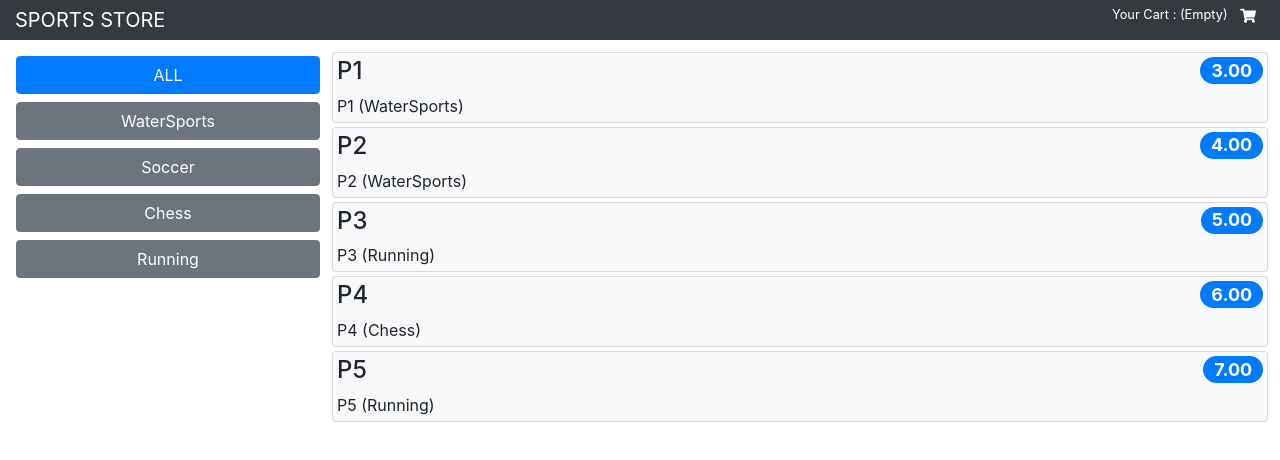
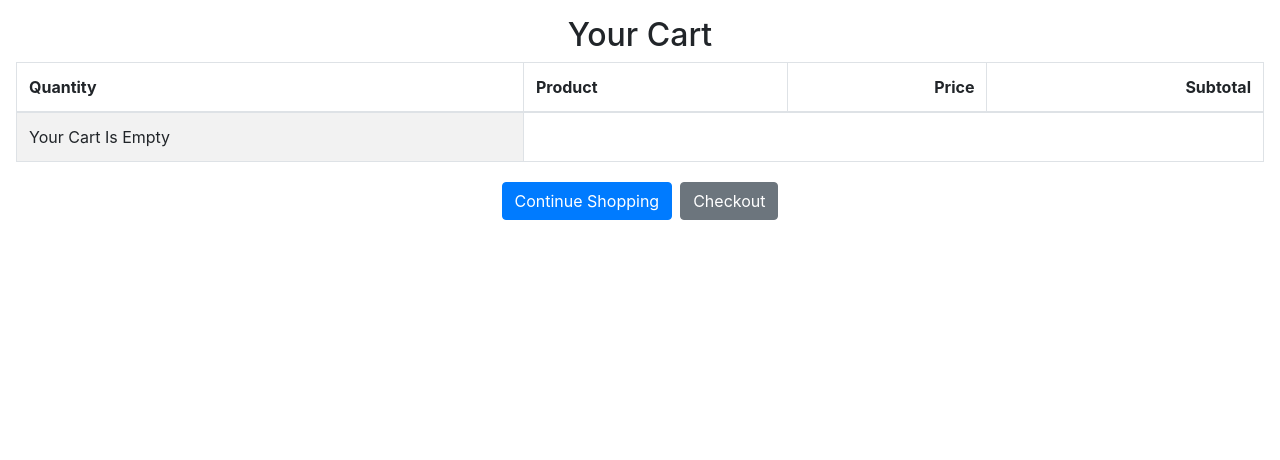
Before and after one commit to HgSon/React16, a React (Create React App) app in the folder sportstore-16/: page /shop/cart in a window 1280 px wide. Before the commit this address led to /shop/products. Shown: the top 460 px of the page. Built offline with nearby package versions, Linux system fonts and the light colour scheme.

Commit message:
카트 페이지 추가

```diff
--- a/sportstore-16/src/data/CartReducer.js
+++ b/sportstore-16/src/data/CartReducer.js
@@ -27,8 +27,13 @@ export const CartReducer = (storeData, action) => {
 			return newStore;
 		//수량 변경
 		case ActionTypes.CART_UPDATE:
-			newStore.cart.map((item) => {
+			console.log("update cart");
+			console.log("payloadQuantity", payloadQuantity)
+			newStore.cart = newStore.cart.map((item) => {
 				if (item.product.id === payloadProduct.id) {
+					console.log("match");
+					console.log("id", item.product.id)
+					console.log(action.payload)
 					const diff = payloadQuantity - item.quantity;
 					//차액만큼 더함
 					newStore.cartPrice += diff * item.product.price;
@@ -37,6 +42,7 @@ export const CartReducer = (storeData, action) => {
 				}
 				return item;
 			})
+			console.log("newStore", newStore)
 			return newStore;
 		//상품 장바구니에서 삭제
 		case ActionTypes.CART_REMOVE:
--- /dev/null
+++ b/sportstore-16/src/shop/CartDetailRows.js
@@ -0,0 +1,35 @@
+import React, { Component } from 'react';
+
+export class CartDetailRows extends Component {
+
+	updateQuantity = (item, event) => {
+		this.props.updateQuantity(item.product, event.target.value)
+	}
+
+	render() {
+		if (!this.props.cart || this.props.cart.length === 0) {
+			return <tr><td>Your Cart Is Empty</td></tr>
+		} else {
+			let list = this.props.cart.map(item => {
+				return (
+					<tr key={ item.product.id }>
+						<td>
+							<input type="number" value={ item.quantity }
+							       onChange={(event) => this.updateQuantity(item, event) } />
+						</td>
+						<td>
+							{ item.product.name }
+						</td>
+						<td>
+							{ item.product.price }
+						</td>
+						<td>
+							{ item.product.price * item.quantity }
+						</td>
+					</tr>
+				)
+			})
+			return list;
+		}
+	}
+}
--- /dev/null
+++ b/sportstore-16/src/shop/CartDetails.js
@@ -0,0 +1,43 @@
+import React, { Component } from 'react';
+import {Link} from "react-router-dom";
+import {CartDetailRows} from "./CartDetailRows";
+
+export class CartDetails extends Component {
+
+	getLinkClasses = () => {
+		return `btn btn-secondary m-1 ${ this.props.cartItems === 0 ? "disabled" : ""}`
+	}
+
+	render() {
+		console.log("props", this.props)
+		return (
+			<div className="m-3">
+				<h2 className="text-center">Your Cart</h2>
+				<table className="table table-bordered table-striped">
+					<thead>
+						<tr>
+							<th>Quantity</th>
+							<th>Product</th>
+							<th className="text-right">Price</th>
+							<th className="text-right">Subtotal</th>
+						</tr>
+					</thead>
+					<tbody>
+						<CartDetailRows cart={ this.props.cart }
+						                cartPrice={ this.props.cartPrice }
+						                updateQuantity={ this.props.updateCartQuantity }
+						                removeFromCart={ this.props.removeFromCart} />
+					</tbody>
+				</table>
+				<div className="text-center">
+					<Link to="/shop" className="btn btn-primary m-1">
+						Continue Shopping
+					</Link>
+					<Link to="/shop/checkout" className={ this.getLinkClasses() }>
+						Checkout
+					</Link>
+				</div>
+			</div>
+		);
+	}
+}
--- a/sportstore-16/src/shop/ProductList.js
+++ b/sportstore-16/src/shop/ProductList.js
@@ -11,11 +11,14 @@ export class ProductList extends Component {
 		return products.map(p =>
 			<div className="card m-1 p-1 bg-light" key={ p.id }>
 				<h4>
-					{ p.name}
+					{ p.name }
 					<span className="badge badge-pill badge-primary float-right">{ p.price.toFixed(2) }</span>
 				</h4>
 				<div>
-					{ p.description}
+					{ p.description }
+					<button className="btn btn-sm btn-success float-right" onClick={ () => this.props.addToCart(p) }>
+						Add To Cart
+					</button>
 				</div>
 			</div>
 		)
--- a/sportstore-16/src/shop/Shop.js
+++ b/sportstore-16/src/shop/Shop.js
@@ -4,6 +4,12 @@ import {ProductList} from "./ProductList";
 import {CartSummary} from "./CartSummary";
 
 export class Shop extends Component {
+
+	handleAddToCart = (...args) => {
+		this.props.addToCart(...args);
+		// this.props.history.push("/shop/");
+	}
+
 	render = () =>
 		<div className="container-fluid">
 			<div className="row">
@@ -17,7 +23,8 @@ export class Shop extends Component {
 					<CategoryNavigation baseUrl="/shop/products" categories={ this.props.categories} />
 				</div>
 				<div className="col-9 p-2">
-					<ProductList products={ this.props.products } />
+					<ProductList products={ this.props.products }
+					             addToCart={ this.handleAddToCart } />
 				</div>
 			</div>
 		</div>
--- a/sportstore-16/src/shop/ShopConnector.js
+++ b/sportstore-16/src/shop/ShopConnector.js
@@ -5,6 +5,7 @@ import {Redirect, Route, Switch} from "react-router-dom";
 import {Shop} from "./Shop";
 import {DataTypes} from "../data/Types";
 import {addToCart, clearCart, removeFromCart, updateCartQuantity} from "../data/CartActionCreators";
+import {CartDetails} from "./CartDetails";
 
 const mapStateToProps = (dataSource) => ({...dataSource});
 const mapDispatchToProps = { loadData, addToCart, updateCartQuantity, removeFromCart, clearCart };
@@ -26,6 +27,9 @@ export const ShopConnector = connect(mapStateToProps, mapDispatchToProps)(
 					      return  <Shop {...this.props} {...routeProps}
 					       products={ filterProducts(this.props.products, routeProps.match.params.category)}/>}}
 				/>
+				<Route path="/shop/cart" render={(routeProps) => {
+					return <CartDetails {...this.props} {...routeProps}/>
+				}}/>
 				<Redirect to="/shop/products" />
 			</Switch>
 
```
